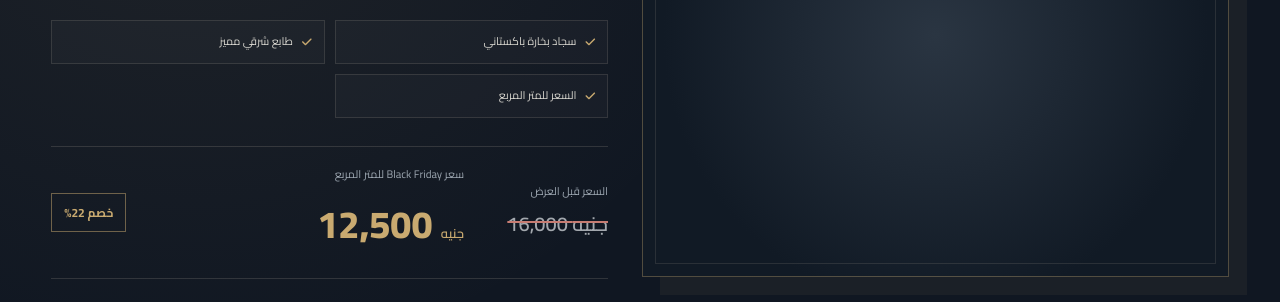
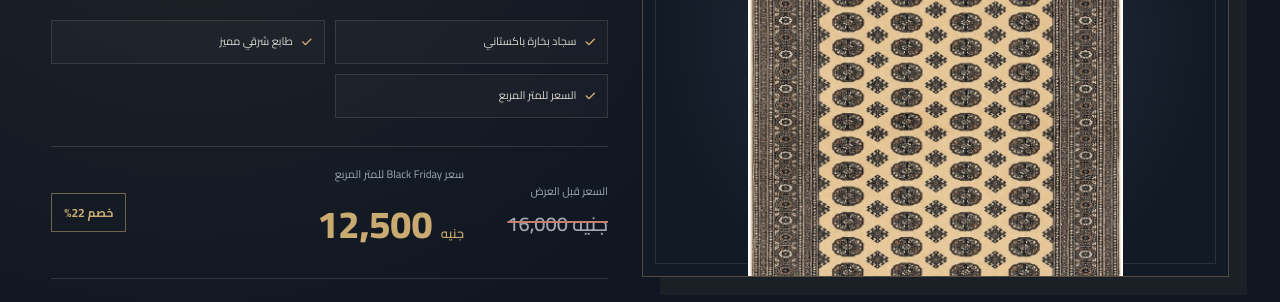
Before and after one commit to Alhassan2005/okda-website, a plain HTML site: page products/bukhara-pakistani.html in a window 1280 px wide. Shown: the part 534-836 px from the top of the page. Drawn offline with nearby package versions, Linux system fonts and the light colour scheme.

Commit message:
Update product image and metadata for Bukhara

```diff
--- a/products/bukhara-pakistani.html
+++ b/products/bukhara-pakistani.html
@@ -12,7 +12,7 @@
   <meta property="og:description" content="اكتشف سجاد بخارة باكستاني من عُقدة OKDA. سعر المتر المربع 12,500 جنيه بدلًا من 16,000 جنيه ضمن عروض Black Friday. تواصل معنا عبر واتساب لمعرفة المقاسات والتفاصيل.">
   <meta property="og:type" content="product">
   <meta property="og:url" content="https://alhassan2005.github.io/okda-website/products/bukhara-pakistani.html">
-  <meta property="og:image" content="https://alhassan2005.github.io/okda-website/images/image3.jpeg">
+  <meta property="og:image" content="https://alhassan2005.github.io/okda-website/images/bukhara.jpeg">
   <link rel="icon" href="../images/Logo.jpeg">
   <link rel="preconnect" href="https://fonts.googleapis.com">
   <link rel="preconnect" href="https://fonts.gstatic.com" crossorigin>
@@ -49,7 +49,7 @@
         <div class="product-detail-grid">
           <div class="product-detail-media">
             <span class="product-detail-badge">خصم 22%</span>
-            <button type="button" class="product-image-trigger" aria-label="عرض صورة السجادة كاملة"><img src="../images/bukhara" alt="سجادة بخارة باكستاني من مجموعة عُقدة" fetchpriority="high"></button>
+            <button type="button" class="product-image-trigger" aria-label="عرض صورة السجادة كاملة"><img src="../images/bukhara.jpeg" alt="سجادة بخارة باكستاني من مجموعة عُقدة" fetchpriority="high"></button>
           </div>
           <div class="product-detail-copy">
             <p class="section-kicker">PAKISTANI COLLECTION · OKDA</p>
```
